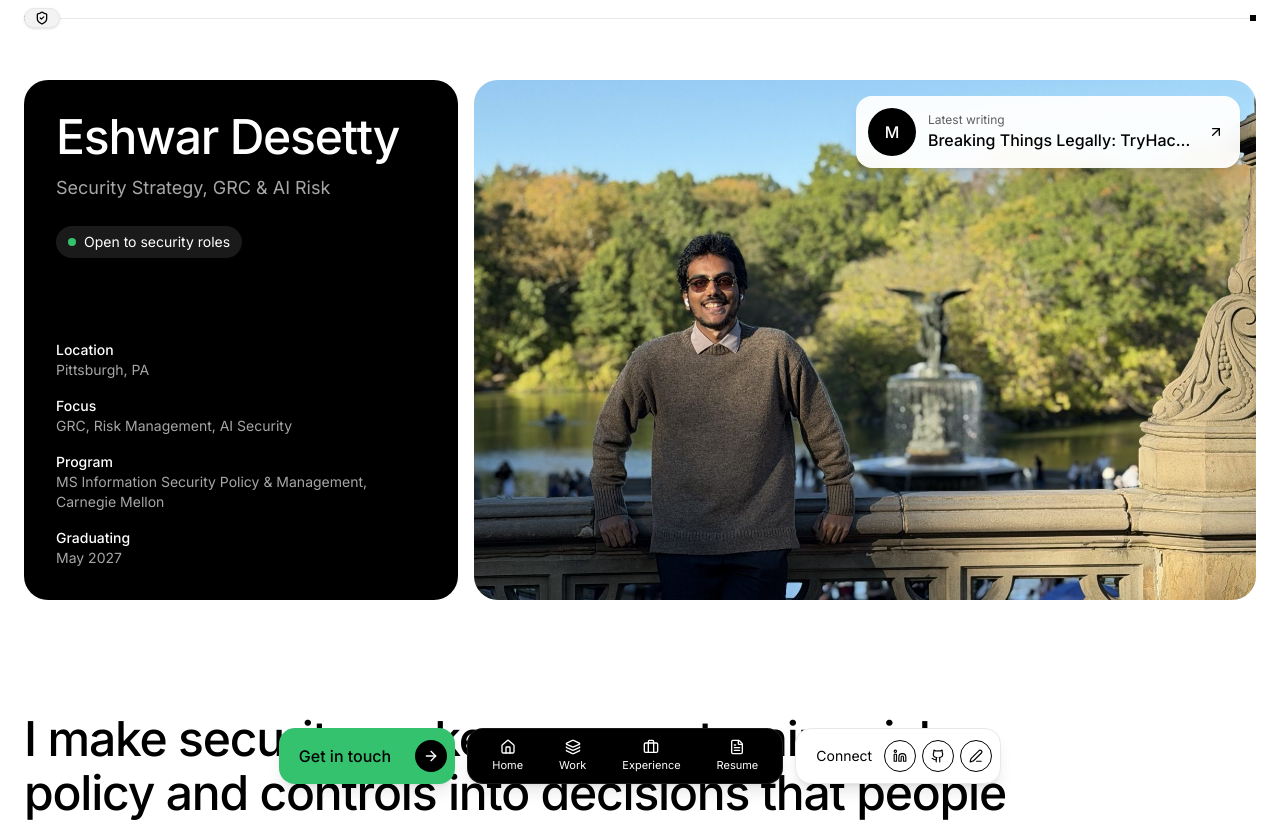
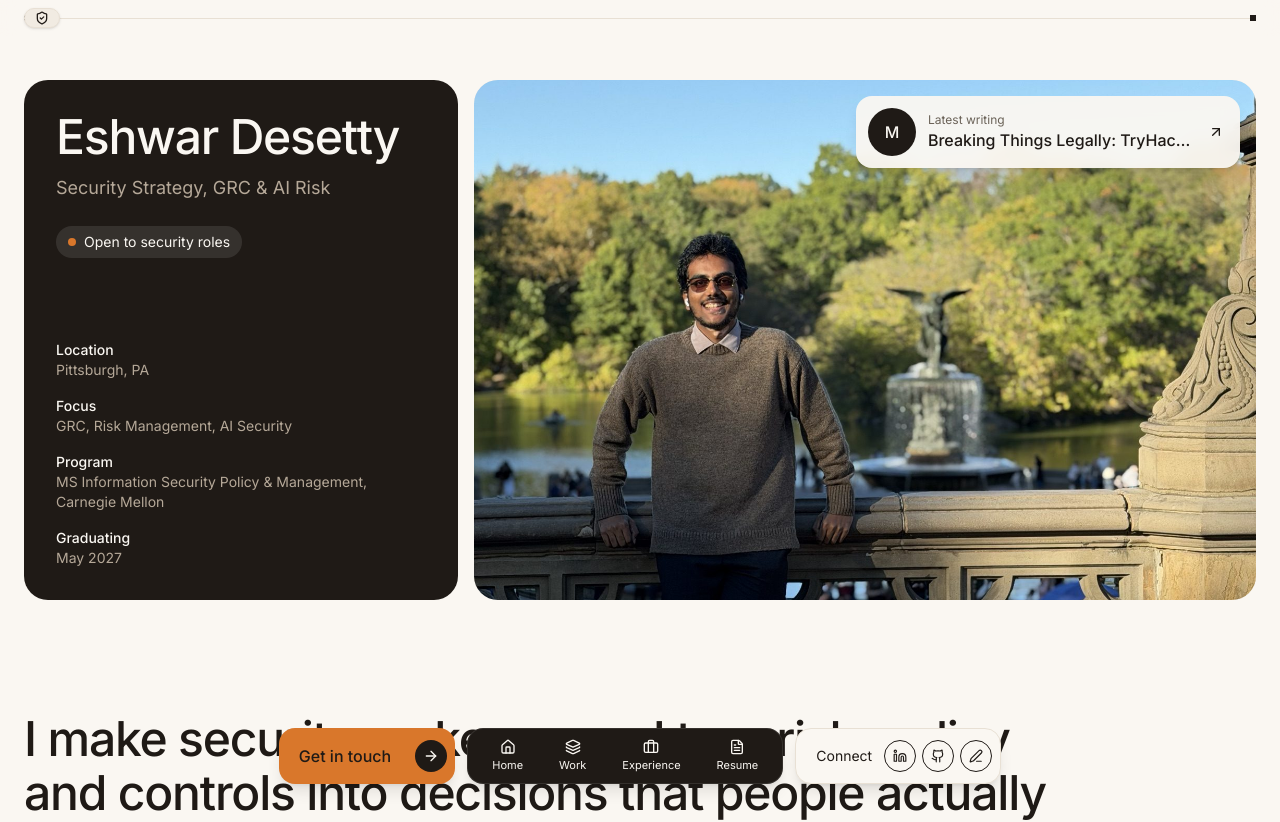
Before and after one commit to OffensiveSage/EDsec-Portfolio, a Next.js app: page / in a window 1280 px wide. Shown: the top 822 px of the page. Built offline with nearby package versions, Linux system fonts and the light colour scheme.

Commit message:
Switch to autumn park palette and remove dashes from copy
Warm off-white background, espresso cards and a burnt orange accent
drawn from the hero photo, with matching dark mode. Rewrites
sentences that used em dashes.

Co-Authored-By: Claude Opus 5.5 <noreply@anthropic.com>

```diff
--- a/src/app/globals.css
+++ b/src/app/globals.css
@@ -1,32 +1,34 @@
 @import "tailwindcss";
 
 :root {
-  --bg: #ffffff;
-  --ink: #000000;
-  --muted: #5e5e5e;
-  --line: #e8e8e8;
-  --surface: #f3f3f3;
-  --card: #000000;
-  --card-ink: #ffffff;
-  --card-muted: #a6a6a6;
-  --accent: #34c26e;
-  --accent-ink: #000000;
-  --tag: #d3ebf7;
-  --tag-ink: #0b3a52;
+  /* "Autumn park" palette: warm paper, espresso ink, burnt orange accent */
+  --bg: #faf7f2;
+  --ink: #1f1a16;
+  --muted: #6b6258;
+  --line: #e8e0d4;
+  --surface: #f1ebe2;
+  --card: #1f1a16;
+  --card-ink: #faf7f2;
+  --card-muted: #b5a898;
+  --accent: #d9772b;
+  --accent-ink: #1f1a16;
+  --tag: #f3e3cf;
+  --tag-ink: #6b3d12;
 }
 
 @media (prefers-color-scheme: dark) {
   :root {
-    --bg: #0b0b0b;
-    --ink: #f5f5f5;
-    --muted: #a0a0a0;
-    --line: #262626;
-    --surface: #161616;
-    --card: #1c1c1c;
-    --card-ink: #ffffff;
-    --card-muted: #a0a0a0;
-    --tag: #16323f;
-    --tag-ink: #cdeaf7;
+    --bg: #14110e;
+    --ink: #f3ede4;
+    --muted: #a89c8d;
+    --line: #2e2721;
+    --surface: #1e1a16;
+    --card: #26201b;
+    --card-ink: #f3ede4;
+    --card-muted: #a89c8d;
+    --accent: #e58a45;
+    --tag: #3a2a1a;
+    --tag-ink: #f3e3cf;
   }
 }
 
--- a/src/app/layout.tsx
+++ b/src/app/layout.tsx
@@ -17,15 +17,15 @@ const display = Inter_Tight({
 export const metadata: Metadata = {
   title: "Eshwar Desetty | Security Strategy & GRC",
   description:
-    "Eshwar Desetty — security strategy, GRC and AI risk. MS in Information Security Policy & Management at Carnegie Mellon University.",
+    "Eshwar Desetty works on security strategy, GRC and AI risk. MS in Information Security Policy & Management at Carnegie Mellon University.",
 };
 
 export const viewport: Viewport = {
   width: "device-width",
   initialScale: 1,
   themeColor: [
-    { media: "(prefers-color-scheme: light)", color: "#ffffff" },
-    { media: "(prefers-color-scheme: dark)", color: "#0b0b0b" },
+    { media: "(prefers-color-scheme: light)", color: "#faf7f2" },
+    { media: "(prefers-color-scheme: dark)", color: "#14110e" },
   ],
 };
 
--- a/src/components/BottomBar.tsx
+++ b/src/components/BottomBar.tsx
@@ -24,12 +24,12 @@ export default function BottomBar() {
                     className="hidden sm:flex items-center gap-6 pl-5 pr-2 rounded-2xl bg-accent text-accent-ink font-medium shadow-lg hover:brightness-95 transition"
                 >
                     Get in touch
-                    <span className="w-8 h-8 rounded-full bg-black text-white flex items-center justify-center">
+                    <span className="w-8 h-8 rounded-full bg-card text-card-ink flex items-center justify-center">
                         <ArrowRight className="w-4 h-4" />
                     </span>
                 </a>
 
-                <nav className="flex items-center gap-1 px-2 py-1.5 rounded-2xl bg-black text-white border border-white/10 shadow-lg" aria-label="Primary">
+                <nav className="flex items-center gap-1 px-2 py-1.5 rounded-2xl bg-card text-card-ink border border-white/10 shadow-lg" aria-label="Primary">
                     {nav.map(({ label, href, icon: Icon }) => (
                         <a
                             key={label}
--- a/src/components/ContactSection.tsx
+++ b/src/components/ContactSection.tsx
@@ -189,7 +189,7 @@ export default function ContactSection() {
                             <CheckCircle className="w-6 h-6 text-accent shrink-0" />
                             <div>
                                 <p className="font-medium text-lg">Message sent</p>
-                                <p className="text-muted">Thanks for reaching out — you&apos;ll get a confirmation email shortly.</p>
+                                <p className="text-muted">Thanks for reaching out. You&apos;ll get a confirmation email shortly.</p>
                             </div>
                         </div>
                     ) : (
--- a/src/data/portfolioData.ts
+++ b/src/data/portfolioData.ts
@@ -4,7 +4,7 @@ export const profile = {
     photo: "/profile.jpg",
     // CSS object-position: keeps the face in frame when the photo is cropped
     photoFocus: "30% 42%",
-    lead: "I make security make sense — turning risk, policy and controls into decisions that people actually use.",
+    lead: "I make security make sense. I turn risk, policy and controls into decisions that people actually use.",
     meta: [
         { label: "Location", value: "Pittsburgh, PA" },
         { label: "Focus", value: "GRC, Risk Management, AI Security" },
@@ -20,7 +20,7 @@ export const profile = {
     about: [
         {
             q: "What do I focus on?",
-            a: "Security issues aren't always technical problems — often they're communication problems. I work where risk, policy and engineering meet: assessing risk, mapping controls to frameworks, and making the case for the fix people will actually adopt.",
+            a: "Security issues aren't always technical problems. Often they're communication problems. I work where risk, policy and engineering meet: assessing risk, mapping controls to frameworks, and making the case for the fix people will actually adopt.",
         },
         {
             q: "How do I think about it?",
@@ -43,7 +43,7 @@ export const skills = [
 export const certifications = [
     "CISSP (Candidate)",
     "CompTIA Security+ (Candidate)",
-    "Google — Bits and Bytes of Computer Networking",
+    "Google Bits and Bytes of Computer Networking",
 ];
 
 export const experiences = [
@@ -107,7 +107,7 @@ export const projects = [
         id: 2,
         title: "Change Healthcare Ransomware Attack",
         category: "Threat Intelligence",
-        summary: "Root-cause analysis of a $2.3B attack on 15B healthcare transactions — and the zero-trust plan to prevent it.",
+        summary: "Root-cause analysis of a $2.3B attack on 15B healthcare transactions, plus the zero-trust plan to prevent it.",
         description: "Analyzed $2.3B ransomware attack affecting 15 billion healthcare transactions, identifying MFA absence as root cause and developing threat intelligence report with HIPAA-aligned zero-trust and incident response recommendations.",
         tech: ["Threat Intelligence", "HIPAA", "Zero-Trust", "Incident Response"],
         links: { github: "#", demo: "" }
```
